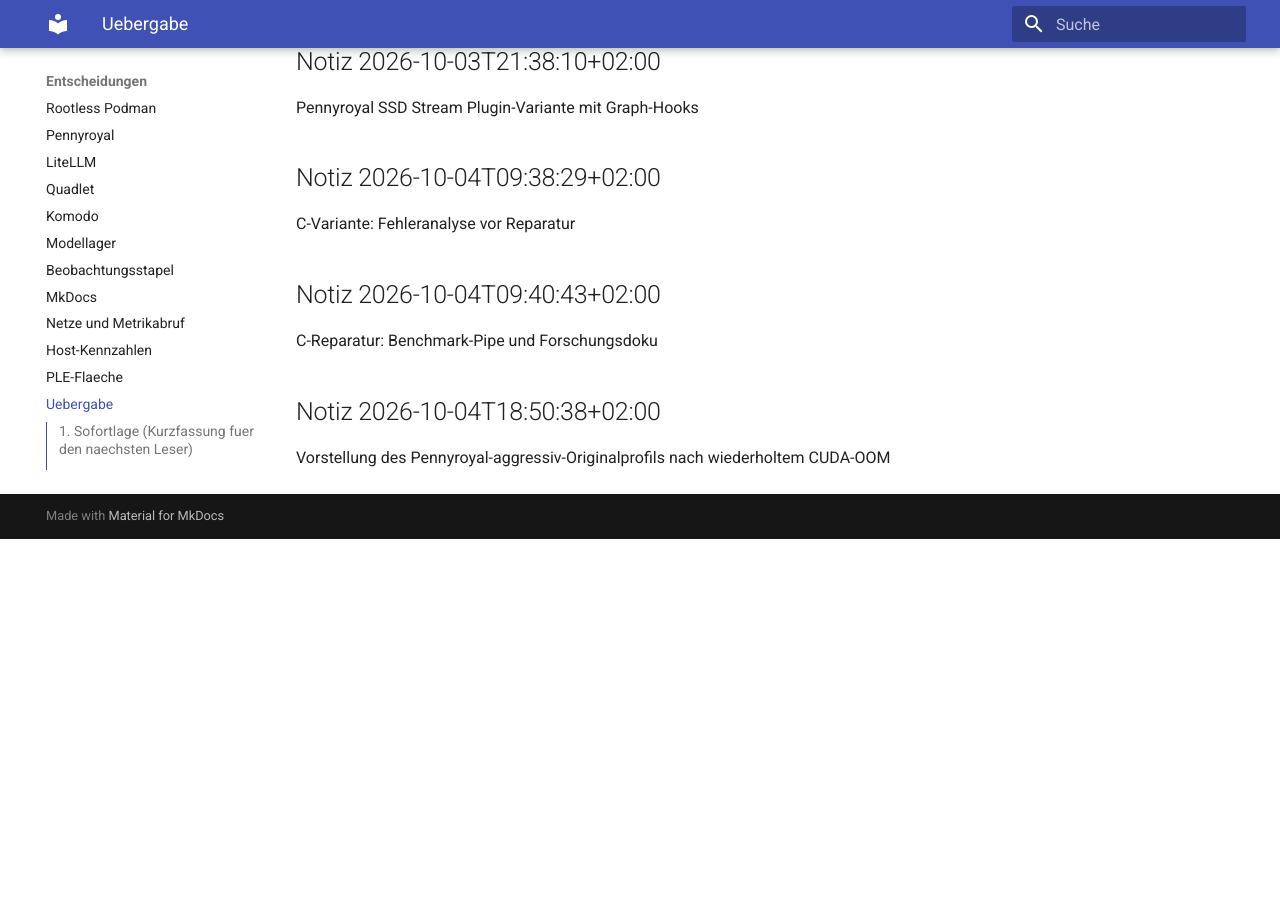
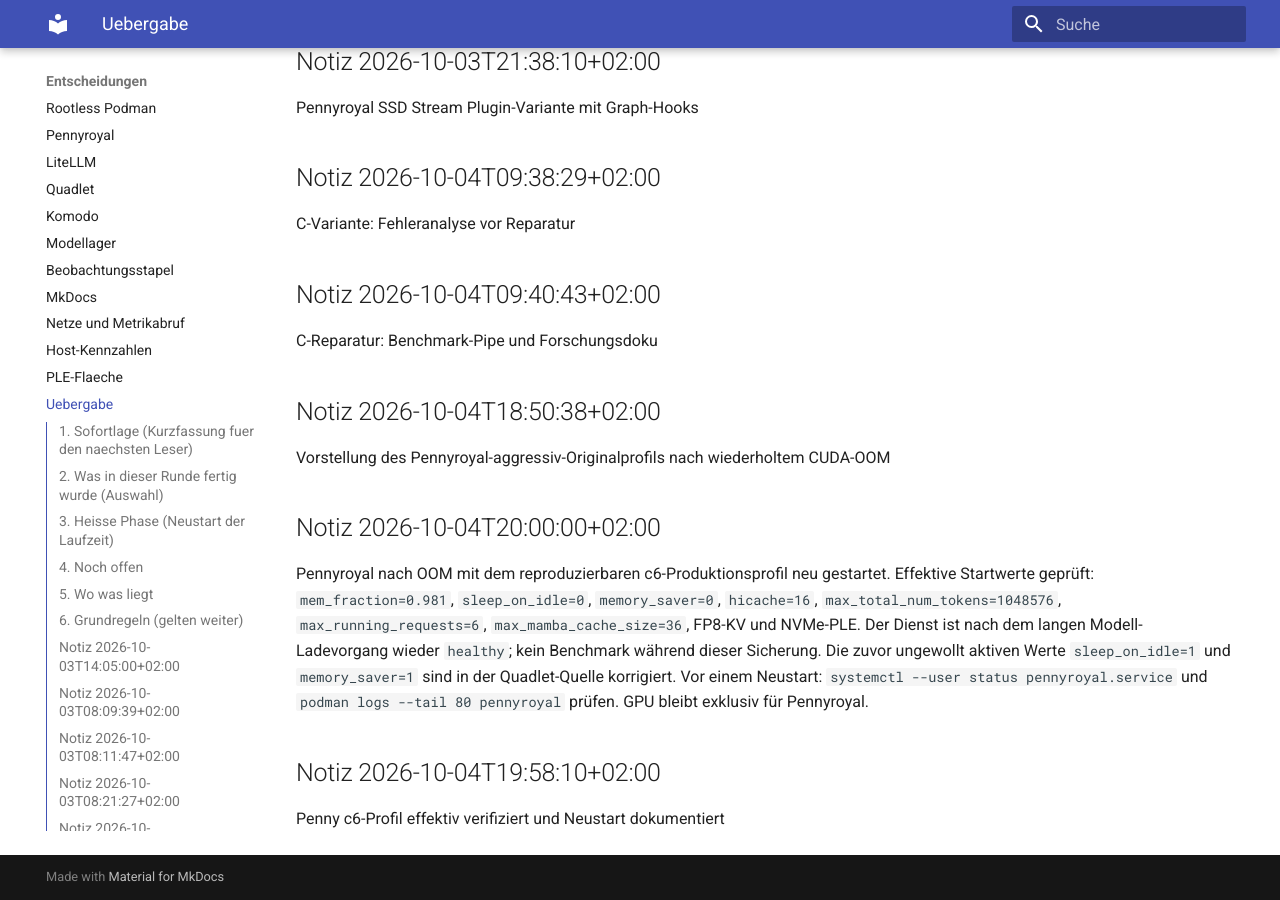
Before and after one commit to thomasdenk79-cyber/llm-infra-setup, an MkDocs documentation site: the page built from docs/HANDOFF.md, in a window 1280 px wide and 900 px high, scrolled down 14515 px. Built offline with MkDocs 1.6.1 and Material for MkDocs 9.7.7, drawn with Linux system fonts in a browser that asks for light colours; before the commit the page ends 15054 px from its top, so only the background shows below that; some of the changed text lies outside the part shown.

Commit message:
stand: 2026-10-04T19:58 gesichert (2 Dateien)

```diff
--- a/docs/HANDOFF.md
+++ b/docs/HANDOFF.md
@@ -1,4 +1,4 @@
-Zuletzt gesichert: 2026-10-04T18:50:38+02:00 durch `scripts/session-checkpoint.sh`
+Zuletzt gesichert: 2026-10-04T19:58:10+02:00 durch `scripts/session-checkpoint.sh`
 
 # Arbeitsstand und Uebergabe
 
@@ -586,3 +586,19 @@
 ## Notiz 2026-10-04T18:50:38+02:00
 
 Vorstellung des Pennyroyal-aggressiv-Originalprofils nach wiederholtem CUDA-OOM
+
+## Notiz 2026-10-04T20:00:00+02:00
+
+Pennyroyal nach OOM mit dem reproduzierbaren c6-Produktionsprofil neu gestartet.
+Effektive Startwerte geprüft: `mem_fraction=0.981`, `sleep_on_idle=0`,
+`memory_saver=0`, `hicache=16`, `max_total_num_tokens=1048576`,
+`max_running_requests=6`, `max_mamba_cache_size=36`, FP8-KV und NVMe-PLE.
+Der Dienst ist nach dem langen Modell-Ladevorgang wieder `healthy`; kein
+Benchmark während dieser Sicherung. Die zuvor ungewollt aktiven Werte
+`sleep_on_idle=1` und `memory_saver=1` sind in der Quadlet-Quelle korrigiert.
+Vor einem Neustart: `systemctl --user status pennyroyal.service` und
+`podman logs --tail 80 pennyroyal` prüfen. GPU bleibt exklusiv für Pennyroyal.
+
+## Notiz 2026-10-04T19:58:10+02:00
+
+Penny c6-Profil effektiv verifiziert und Neustart dokumentiert
```
Also changed, not shown: 1 other file.
